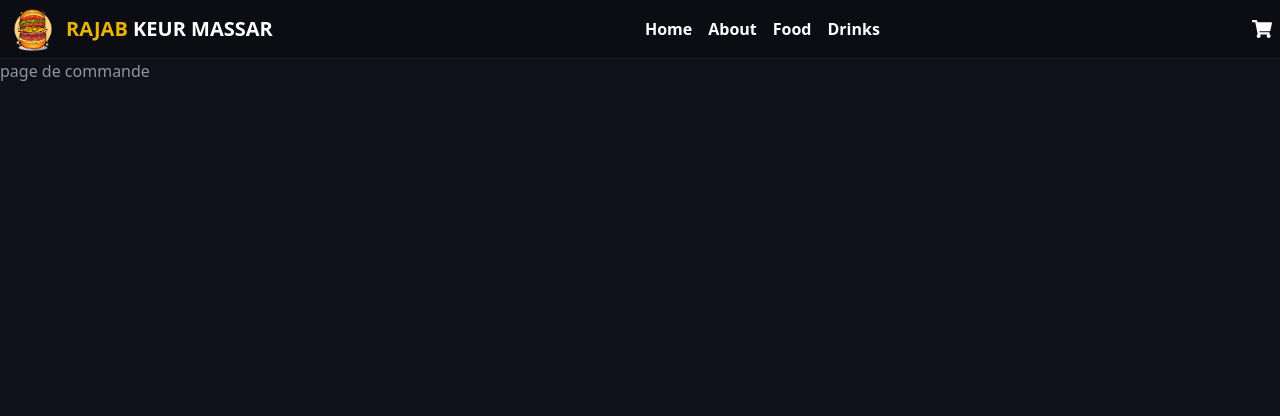
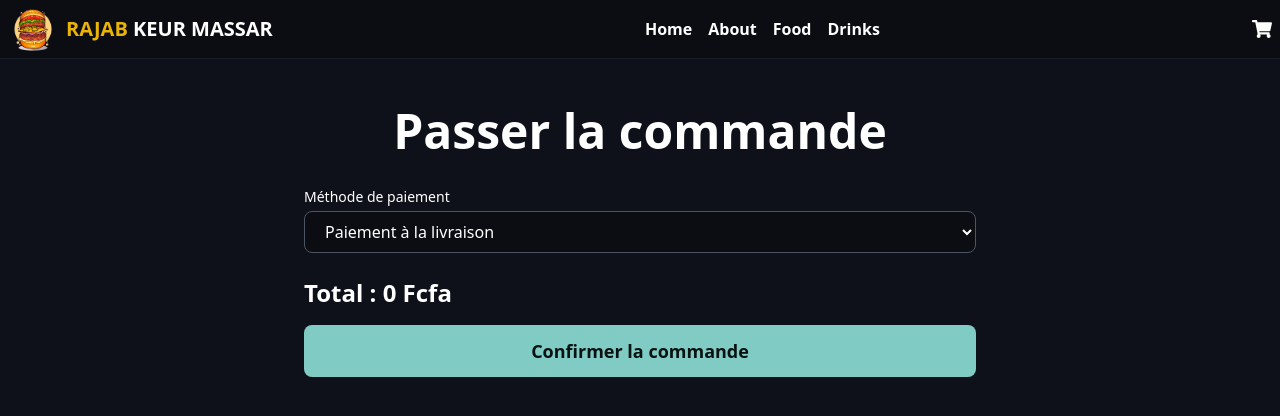
Before and after one commit to antmankm/Projet-Finale, a Next.js app: page /commande in a window 1280 px wide. Shown: the top 416 px of the page. Built offline with nearby package versions, Linux system fonts and the light colour scheme.

Commit message:
parametrage non terminé sur les methodes de paiement

```diff
--- /dev/null
+++ b/src/app/api/payment/orangeMoney.ts
@@ -0,0 +1,68 @@
+// /app/api/payment/orangeMoney.ts
+import { NextResponse } from "next/server";
+
+export async function POST(request: Request) {
+  const { amount, phone, description } = await request.json();
+
+  // Récupérer les clés API depuis les variables d'environnement
+  const clientId = process.env.ORANGE_MONEY_CLIENT_ID;
+  const clientSecret = process.env.ORANGE_MONEY_CLIENT_SECRET;
+
+  if (!clientId || !clientSecret) {
+    return NextResponse.json(
+      { success: false, error: "Clés API Orange Money manquantes" },
+      { status: 500 }
+    );
+  }
+
+  // Étape 1 : Obtenir un token d'accès via OAuth 2.0
+  const authResponse = await fetch("https://api.orange.com/oauth/v2/token", {
+    method: "POST",
+    headers: {
+      "Content-Type": "application/x-www-form-urlencoded",
+      Authorization: `Basic ${Buffer.from(`${clientId}:${clientSecret}`).toString("base64")}`,
+    },
+    body: new URLSearchParams({
+      grant_type: "client_credentials",
+    }),
+  });
+
+  const authData = await authResponse.json();
+
+  if (!authResponse.ok) {
+    return NextResponse.json(
+      { success: false, error: "Échec de l'authentification Orange Money" },
+      { status: 401 }
+    );
+  }
+
+  const accessToken = authData.access_token;
+
+  // Étape 2 : Effectuer le paiement via l'API Orange Money
+  const paymentResponse = await fetch("https://api.orange.com/payment/v1/transactions", {
+    method: "POST",
+    headers: {
+      "Content-Type": "application/json",
+      Authorization: `Bearer ${accessToken}`,
+    },
+    body: JSON.stringify({
+      amount,
+      currency: "XOF",
+      customer: {
+        phone,
+      },
+      description,
+    }),
+  });
+
+  const paymentData = await paymentResponse.json();
+
+  if (paymentResponse.ok) {
+    return NextResponse.json({ success: true, data: paymentData });
+  } else {
+    return NextResponse.json(
+      { success: false, error: paymentData.message || "Échec du paiement" },
+      { status: 400 }
+    );
+  }
+}
--- /dev/null
+++ b/src/app/api/payment/wave.ts
@@ -0,0 +1,27 @@
+import { NextResponse } from "next/server";
+
+export async function POST(request: Request) {
+  const { amount, phone, description } = await request.json();
+
+  // Simuler un appel à l'API Wave
+  const response = await fetch("https://api.wave.com/payment", {
+    method: "POST",
+    headers: {
+      "Content-Type": "application/json",
+      Authorization: `Bearer ${process.env.WAVE_API_KEY}`,
+    },
+    body: JSON.stringify({
+      amount,
+      phone,
+      description,
+    }),
+  });
+
+  const data = await response.json();
+
+  if (response.ok) {
+    return NextResponse.json({ success: true, data });
+  } else {
+    return NextResponse.json({ success: false, error: data.message }, { status: 400 });
+  }
+}
--- a/src/app/commande/page.tsx
+++ b/src/app/commande/page.tsx
@@ -1,11 +1,138 @@
-import React from 'react'
+"use client";
 
-type Props = {}
+import React, { useState } from "react";
+import Link from "next/link";
+import { useCart } from "../../components/ui/CartContext";
 
-const page = (props: Props) => {
+const CommandePage = () => {
+  const { cartItems, clearCart } = useCart();
+  const [formData, setFormData] = useState({
+    name: "",
+    email: "",
+    address: "",
+    phone: "",
+    paymentMethod: "livraison", // Par défaut, le paiement à la livraison est sélectionné
+  });
+
+  const [loading, setLoading] = useState(false);
+  const [error, setError] = useState("");
+
+  const handleChange = (e: React.ChangeEvent<HTMLInputElement | HTMLSelectElement>) => {
+    const { name, value } = e.target;
+    setFormData({
+      ...formData,
+      [name]: value,
+    });
+  };
+
+  const handleSubmit = async (e: React.FormEvent) => {
+    e.preventDefault();
+    setLoading(true);
+    setError("");
+
+    try {
+      const total = cartItems.reduce((acc, item) => acc + item.price * item.quantity, 0);
+
+      if (formData.paymentMethod === "orange_money") {
+        const response = await fetch("/api/payment/orangeMoney", {
+          method: "POST",
+          headers: {
+            "Content-Type": "application/json",
+          },
+          body: JSON.stringify({
+            amount: total,
+            phone: formData.phone,
+            description: `Commande ${cartItems.map((item) => item.name).join(", ")}`,
+          }),
+        });
+
+        const data = await response.json();
+
+        if (!response.ok) {
+          throw new Error(data.error || "Erreur lors du paiement");
+        }
+
+        console.log("Paiement réussi:", data);
+      }
+
+      // Vider le panier après la commande
+      clearCart();
+
+      // Rediriger l'utilisateur vers une page de confirmation
+      window.location.href = "/confirmation";
+    } catch (err) {
+      setError((err as Error).message || "Une erreur s'est produite lors du paiement.");
+    } finally {
+      setLoading(false);
+    }
+  };
+
+  const total = cartItems.reduce((acc, item) => acc + item.price * item.quantity, 0);
+
   return (
-    <div>page de commande</div>
-  )
-}
+    <div className="min-h-screen bg-background py-12">
+      <div className="container mx-auto px-4">
+        <h1 className="text-4xl md:text-5xl font-bold text-center text-white mb-8">
+          Passer la commande
+        </h1>
 
-export default page
+        <div className="max-w-2xl mx-auto">
+          <form onSubmit={handleSubmit} className="space-y-6">
+            {/* Champs du formulaire (nom, email, adresse, téléphone) */}
+            {/* ... (voir le code précédent pour les champs) ... */}
+
+            <div>
+              <label htmlFor="paymentMethod" className="block text-sm font-medium text-white">
+                Méthode de paiement
+              </label>
+              <select
+                name="paymentMethod"
+                id="paymentMethod"
+                value={formData.paymentMethod}
+                onChange={handleChange}
+                className="mt-1 block w-full px-4 py-2 bg-card border border-gray-600 rounded-lg text-white"
+                required
+              >
+                <option value="livraison">Paiement à la livraison</option>
+                <option value="orange_money">Paiement en ligne via Orange Money</option>
+
+              </select>
+            </div>
+
+            {/* Affichage des instructions en fonction du mode de paiement */}
+            {formData.paymentMethod === "orange_money" && (
+              <div className="bg-yellow-100 border-l-4 border-yellow-500 text-yellow-700 p-4">
+                <p>
+                  Pour payer via Orange Money, veuillez effectuer le transfert au numéro suivant :{" "}
+                  <strong>77 123 45 67</strong>. Indiquez votre numéro de commande dans la description du transfert.
+                </p>
+              </div>
+            )}
+
+            {/* Affichage des erreurs */}
+            {error && (
+              <div className="bg-red-100 border-l-4 border-red-500 text-red-700 p-4">
+                <p>{error}</p>
+              </div>
+            )}
+
+            <div className="mt-8">
+              <h2 className="text-2xl font-bold text-white mb-4">
+                Total : {total} Fcfa
+              </h2>
+              <button
+                type="submit"
+                disabled={loading}
+                className="w-full bg-primary text-primary-foreground px-8 py-3 rounded-lg text-lg font-semibold hover:bg-primary/90 transition-colors"
+              >
+                {loading ? "Traitement en cours..." : "Confirmer la commande"}
+              </button>
+            </div>
+          </form>
+        </div>
+      </div>
+    </div>
+  );
+};
+
+export default CommandePage;
--- /dev/null
+++ b/src/app/confirmation/page.tsx
@@ -0,0 +1,29 @@
+"use client";
+
+import React from "react";
+import Link from "next/link";
+
+const ConfirmationPage = () => {
+  return (
+    <div className="min-h-screen bg-background py-12">
+      <div className="container mx-auto px-4">
+        <h1 className="text-4xl md:text-5xl font-bold text-center text-white mb-8">
+          Commande confirmée
+        </h1>
+        <div className="text-center">
+          <p className="text-lg text-white mb-8">
+            Merci pour votre commande! Nous vous contacterons bientôt pour confirmer les détails de livraison.
+          </p>
+          <Link
+            href="/"
+            className="inline-block bg-primary text-primary-foreground px-8 py-3 rounded-lg text-lg font-semibold hover:bg-primary/90 transition-colors"
+          >
+            Retour à l'accueil
+          </Link>
+        </div>
+      </div>
+    </div>
+  );
+};
+
+export default ConfirmationPage;
--- a/src/components/ui/CartContext.tsx
+++ b/src/components/ui/CartContext.tsx
@@ -16,6 +16,7 @@ type CartContextType = {
   removeFromCart: (id: number) => void;
   updateQuantity: (id: number, quantity: number) => void;
   totalItems: number;
+  clearCart: () => void;
 };
 
 const CartContext = createContext<CartContextType | undefined>(undefined);
@@ -23,7 +24,6 @@ const CartContext = createContext<CartContextType | undefined>(undefined);
 export const CartProvider = ({ children }: { children: React.ReactNode }) => {
   const [cartItems, setCartItems] = useState<CartItem[]>([]);
 
-  // Calculer le nombre total d'articles dans le panier
   const totalItems = cartItems.reduce((acc, item) => acc + item.quantity, 0);
 
   const addToCart = (item: CartItem) => {
@@ -53,9 +53,13 @@ export const CartProvider = ({ children }: { children: React.ReactNode }) => {
     );
   };
 
+  const clearCart = () => {
+    setCartItems([]);
+  };
+
   return (
     <CartContext.Provider
-      value={{ cartItems, addToCart, removeFromCart, updateQuantity, totalItems }}
+      value={{ cartItems, addToCart, removeFromCart, updateQuantity, totalItems, clearCart }}
     >
       {children}
     </CartContext.Provider>
```
Also changed, not shown: 1 other file (tests, documents, lock files or other folders).
